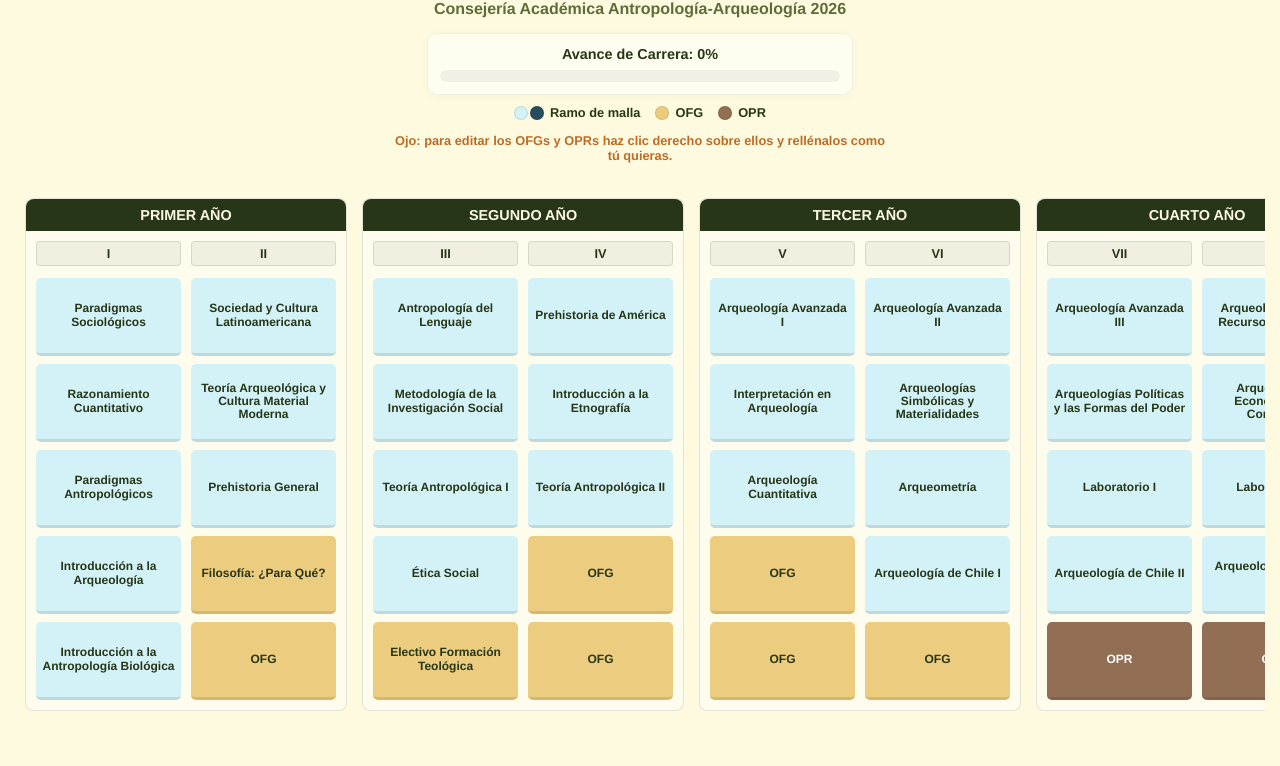
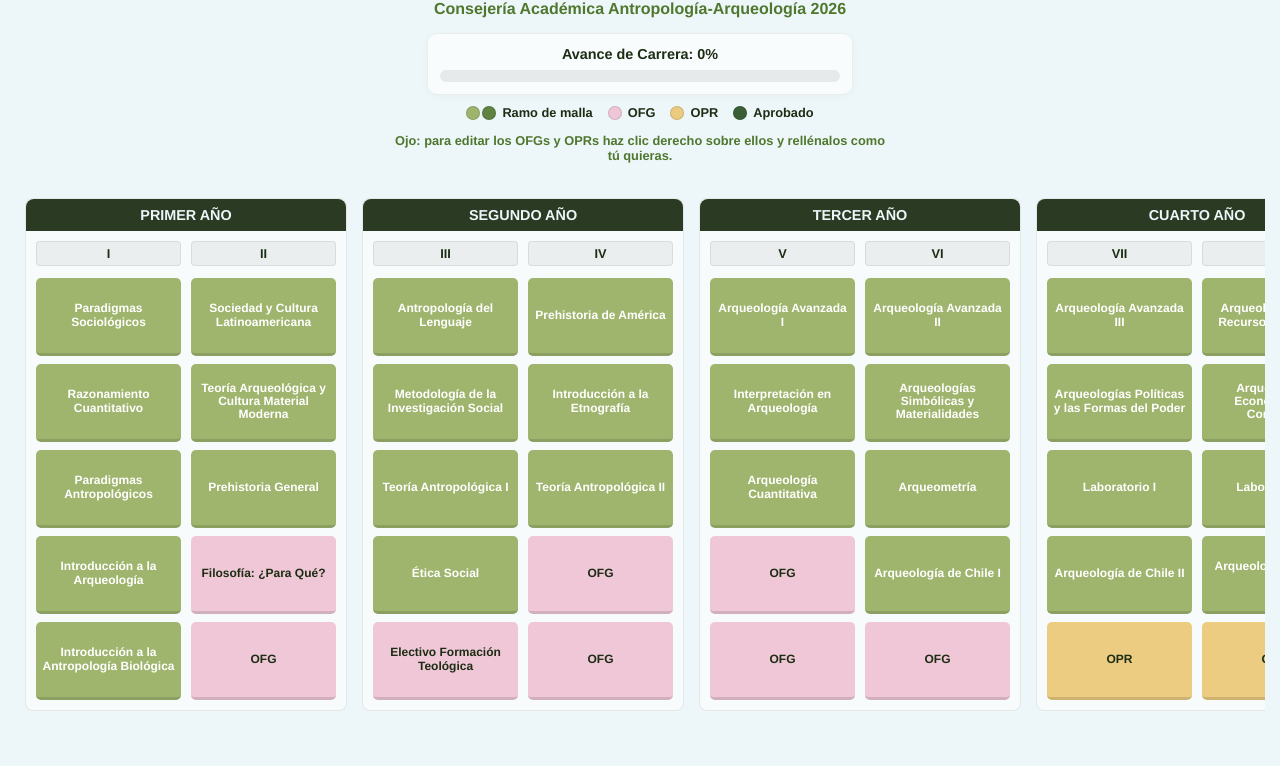
Before and after one commit to maticazesm-ui/Malla-Interactiva-Arqueolog-a, a plain HTML site: page index.html in a window 1280 px wide. Shown: the part 58-824 px from the top of the page. Drawn offline with Linux system fonts and the light colour scheme.

Commit message:
Update index.html

```diff
--- a/index.html
+++ b/index.html
@@ -6,51 +6,98 @@
     <title>Malla Arqueología UC</title>
     <style>
         :root {
-            --celeste: rgba(202, 240, 248, 0.85);
-            --verde-aprobado: rgba(96, 108, 56, 0.9);
-            --amarillo-ofg: rgba(233, 196, 106, 0.85);
-            --marron-optativo: rgba(127, 85, 57, 0.85);
-            --azul-terminal: rgba(0, 48, 73, 0.85);
+            --malla-base: rgba(144, 169, 85, 0.85);       /* #90a955 (1° a 4° año) */
+            --malla-quinto: rgba(79, 119, 45, 0.9);       /* #4f772d (5° año) */
+            --verde-aprobado: rgba(49, 87, 44, 0.95);     /* Verde más profundo para diferenciar aprobados */
+            --rosa-ofg: rgba(238, 190, 208, 0.85);        /* #eebed0 (OFG) */
+            --amarillo-opr: rgba(233, 196, 106, 0.85);    /* #e9c46a (OPR) */
             --gris-bloqueado: rgba(209, 209, 209, 0.8);
-            --texto-oscuro: #283618;
+            --texto-oscuro: #1d2d14;
         }
 
-        body { font-family: 'Helvetica Neue', Helvetica, Arial, sans-serif; background-color: #fefae0; margin: 0; padding: 15px; color: var(--texto-oscuro); }
+        body {
+            font-family: 'Helvetica Neue', Helvetica, Arial, sans-serif;
+            background-color: #edf6f9; /* Nuevo color de fondo */
+            margin: 0;
+            padding: 15px;
+            color: var(--texto-oscuro);
+        }
+
         header { text-align: center; margin-bottom: 20px; }
         h1 { margin: 0 0 5px 0; font-weight: 800; font-size: 2.1rem; }
-        .subtitulo { font-size: 1rem; color: #606c38; margin-bottom: 15px; font-weight: 600; }
+        .subtitulo { font-size: 1rem; color: #4f772d; margin-bottom: 15px; font-weight: 600; }
 
-        .avance-card { background: rgba(255, 255, 255, 0.5); max-width: 400px; margin: 0 auto 10px auto; padding: 12px; border-radius: 10px; box-shadow: 0 2px 10px rgba(0,0,0,0.03); text-align: center; border: 1px solid rgba(0,0,0,0.05); }
+        .avance-card {
+            background: rgba(255, 255, 255, 0.65);
+            max-width: 400px;
+            margin: 0 auto 10px auto;
+            padding: 12px;
+            border-radius: 10px;
+            box-shadow: 0 2px 10px rgba(0,0,0,0.03);
+            text-align: center;
+            border: 1px solid rgba(0,0,0,0.06);
+        }
         .avance-label { font-weight: 700; margin-bottom: 8px; display: block; font-size: 0.9rem; }
-        .progress-container { background-color: rgba(0,0,0,0.05); border-radius: 20px; height: 12px; overflow: hidden; }
-        #progress-bar { height: 100%; width: 0%; background-color: #606c38; transition: width 0.8s ease; }
+        .progress-container { background-color: rgba(0,0,0,0.07); border-radius: 20px; height: 12px; overflow: hidden; }
+        #progress-bar { height: 100%; width: 0%; background-color: #4f772d; transition: width 0.8s ease; }
 
         /* LEYENDA */
         .leyenda { display: flex; flex-direction: column; align-items: center; gap: 8px; margin-bottom: 25px; }
         .leyenda-items { display: flex; justify-content: center; gap: 15px; flex-wrap: wrap; }
         .leyenda-item { display: flex; align-items: center; gap: 6px; font-size: 0.8rem; font-weight: 600; }
-        .circulo { width: 12px; height: 12px; border-radius: 50%; border: 1px solid rgba(0,0,0,0.1); }
-        .nota-edicion { font-size: 0.8rem; font-weight: 700; color: #bc6c25; margin-top: 5px; text-align: center; max-width: 500px; }
+        .circulo { width: 12px; height: 12px; border-radius: 50%; border: 1px solid rgba(0,0,0,0.12); }
+        .nota-edicion { font-size: 0.8rem; font-weight: 700; color: #4f772d; margin-top: 5px; text-align: center; max-width: 500px; }
 
         .malla-container { overflow-x: auto; padding-bottom: 30px; }
         .malla-wrapper-horizontal { display: flex; gap: 15px; padding: 10px; width: max-content; }
 
-        .año-seccion { background: rgba(255, 255, 255, 0.4); border-radius: 8px; border: 1px solid rgba(0,0,0,0.1); flex-shrink: 0; }
-        .año-titulo { background: #283618; color: #fefae0; text-align: center; padding: 8px; font-size: 0.9rem; font-weight: 700; text-transform: uppercase; border-radius: 8px 8px 0 0; }
+        .año-seccion {
+            background: rgba(255, 255, 255, 0.55);
+            border-radius: 8px;
+            border: 1px solid rgba(0,0,0,0.08);
+            flex-shrink: 0;
+        }
+        .año-titulo {
+            background: #2b3a22;
+            color: #edf6f9;
+            text-align: center;
+            padding: 8px;
+            font-size: 0.9rem;
+            font-weight: 700;
+            text-transform: uppercase;
+            border-radius: 8px 8px 0 0;
+        }
 
         .semestres-wrapper { display: flex; padding: 10px; gap: 10px; }
         .semestre { width: 145px; display: flex; flex-direction: column; gap: 8px; }
-        .semestre-header { background: rgba(0,0,0,0.05); color: var(--texto-oscuro); text-align: center; padding: 4px; font-size: 0.8rem; font-weight: 800; border-radius: 4px; border: 1px solid rgba(0,0,0,0.1); margin-bottom: 4px; }
+        .semestre-header {
+            background: rgba(0,0,0,0.05);
+            color: var(--texto-oscuro);
+            text-align: center;
+            padding: 4px;
+            font-size: 0.8rem;
+            font-weight: 800;
+            border-radius: 4px;
+            border: 1px solid rgba(0,0,0,0.08);
+            margin-bottom: 4px;
+        }
 
         .ramo {
             position: relative; padding: 10px 6px; border-radius: 5px; font-size: 0.75rem; font-weight: 700; text-align: center; min-height: 55px;
-            display: flex; align-items: center; justify-content: center; cursor: pointer; border-bottom: 3px solid rgba(0,0,0,0.1); transition: all 0.2s ease; line-height: 1.1; background-color: var(--celeste);
+            display: flex; align-items: center; justify-content: center; cursor: pointer; border-bottom: 3px solid rgba(0,0,0,0.12); transition: all 0.2s ease; line-height: 1.1;
+            background-color: var(--malla-base);
+            color: #ffffff;
         }
 
-        .ramo.ofg { background-color: var(--amarillo-ofg); }
-        .ramo.optativo { background-color: var(--marron-optativo); color: white; }
-        .ramo.terminal { background-color: var(--azul-terminal); color: white; }
-        .ramo.aprobado { background-color: var(--verde-aprobado) !important; color: #fefae0 !important; border-bottom-color: rgba(0,0,0,0.15); }
+        .ramo.ofg { background-color: var(--rosa-ofg); color: var(--texto-oscuro); }
+        .ramo.optativo { background-color: var(--amarillo-opr); color: var(--texto-oscuro); }
+        .ramo.terminal { background-color: var(--malla-quinto); color: #ffffff; }
+        .ramo.aprobado {
+            background-color: var(--verde-aprobado) !important;
+            color: #ffffff !important;
+            border-bottom-color: rgba(0,0,0,0.25);
+            box-shadow: inset 0 0 0 2px rgba(255, 255, 255, 0.35);
+        }
 
         .ramo.bloqueado { background-color: var(--gris-bloqueado) !important; color: #777 !important; cursor: not-allowed; border-bottom-color: #bbb; }
         .ramo.bloqueado::before { content: "🔒 "; margin-right: 2px; }
@@ -58,15 +105,15 @@
         .ramo::after {
             content: "Sigla: " attr(data-sigla) "\A Créditos: " attr(data-creditos) "\A Requisito: " attr(data-req-name);
             white-space: pre-wrap; position: absolute; bottom: 110%; left: 50%; transform: translateX(-50%);
-            background: rgba(0, 0, 0, 0.7); backdrop-filter: blur(6px); color: #fff; padding: 10px;
+            background: rgba(0, 0, 0, 0.75); backdrop-filter: blur(6px); color: #fff; padding: 10px;
             border-radius: 6px; font-size: 0.72rem; font-weight: 400; width: 190px; z-index: 1000;
             opacity: 0; transition: 0.2s; pointer-events: none; border: 1px solid rgba(255,255,255,0.1); text-align: left;
         }
         .ramo:hover::after { opacity: 1; }
-        .ramo:hover:not(.bloqueado) { transform: translateY(-2px); filter: brightness(1.03); }
+        .ramo:hover:not(.bloqueado) { transform: translateY(-2px); filter: brightness(1.04); }
 
         .malla-container::-webkit-scrollbar { height: 10px; }
-        .malla-container::-webkit-scrollbar-thumb { background: #bc6c25; border-radius: 10px; border: 2px solid #fefae0; }
+        .malla-container::-webkit-scrollbar-thumb { background: #90a955; border-radius: 10px; border: 2px solid #edf6f9; }
     </style>
 </head>
 <body>
@@ -83,13 +130,14 @@
         <div class="leyenda-items">
             <div class="leyenda-item">
                 <div style="display:flex; gap:2px">
-                    <div class="circulo" style="background: var(--celeste);"></div>
-                    <div class="circulo" style="background: var(--azul-terminal);"></div>
+                    <div class="circulo" style="background: var(--malla-base);"></div>
+                    <div class="circulo" style="background: var(--malla-quinto);"></div>
                 </div>
                 Ramo de malla
             </div>
-            <div class="leyenda-item"><div class="circulo" style="background: var(--amarillo-ofg);"></div> OFG</div>
-            <div class="leyenda-item"><div class="circulo" style="background: var(--marron-optativo);"></div> OPR</div>
+            <div class="leyenda-item"><div class="circulo" style="background: var(--rosa-ofg);"></div> OFG</div>
+            <div class="leyenda-item"><div class="circulo" style="background: var(--amarillo-opr);"></div> OPR</div>
+            <div class="leyenda-item"><div class="circulo" style="background: var(--verde-aprobado);"></div> Aprobado</div>
         </div>
         <div class="nota-edicion">Ojo: para editar los OFGs y OPRs haz clic derecho sobre ellos y rellénalos como tú quieras.</div>
     </div>
@@ -240,7 +288,6 @@
     function actualizar() {
         const ramos = document.querySelectorAll('.ramo');
 
-        // Lógica preparada para cuando agregues prerrequisitos
         ramos.forEach(r => {
             const reqId = r.getAttribute('data-req');
             if (reqId) {
@@ -254,14 +301,12 @@
             }
         });
 
-        // Avance de carrera
         let aprobados = 0;
         ramos.forEach(r => { if (r.classList.contains('aprobado')) aprobados++; });
         const porcentaje = Math.round((aprobados / ramos.length) * 100) || 0;
         document.getElementById('progress-bar').style.width = porcentaje + '%';
         document.getElementById('label-avance').innerText = `Avance de Carrera: ${porcentaje}%`;
 
-        // Guardar estado independiente de la malla de Antropología
         const save = {};
         ramos.forEach(r => {
             save[r.id] = {
```
